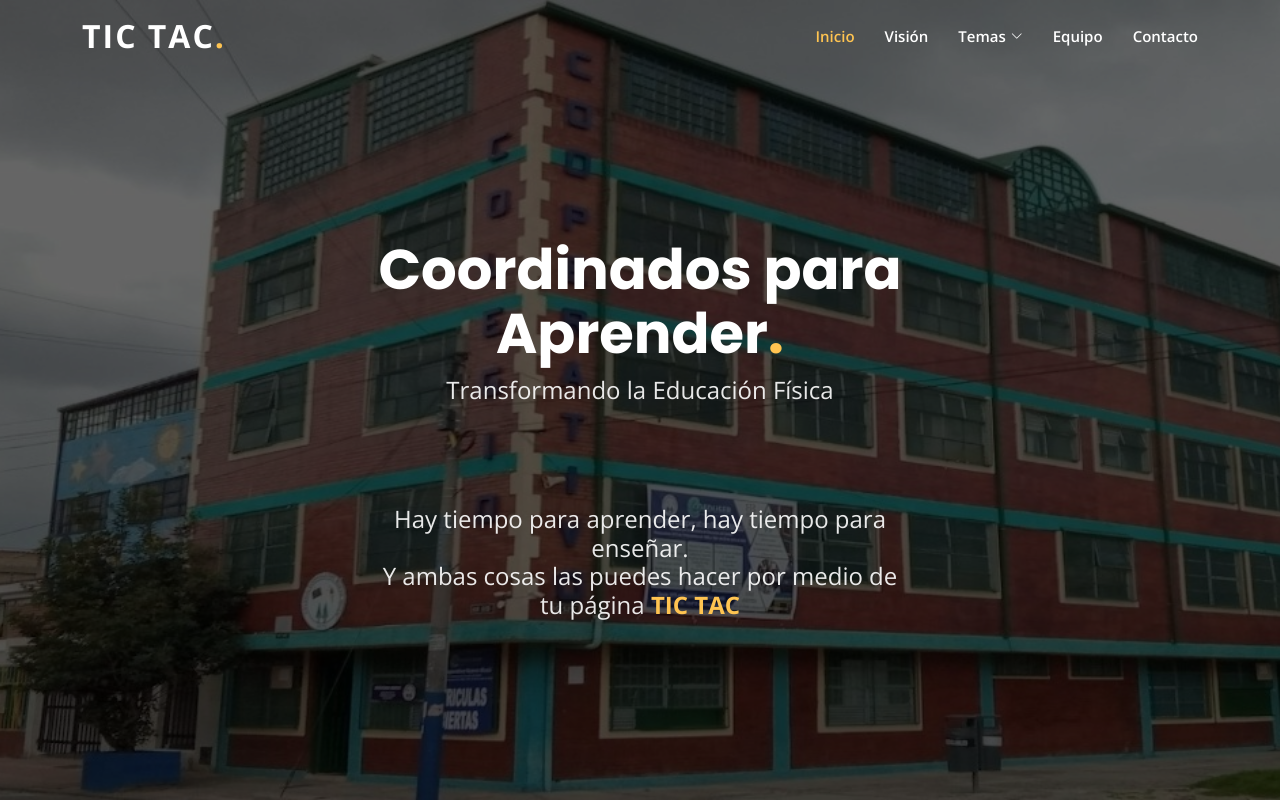
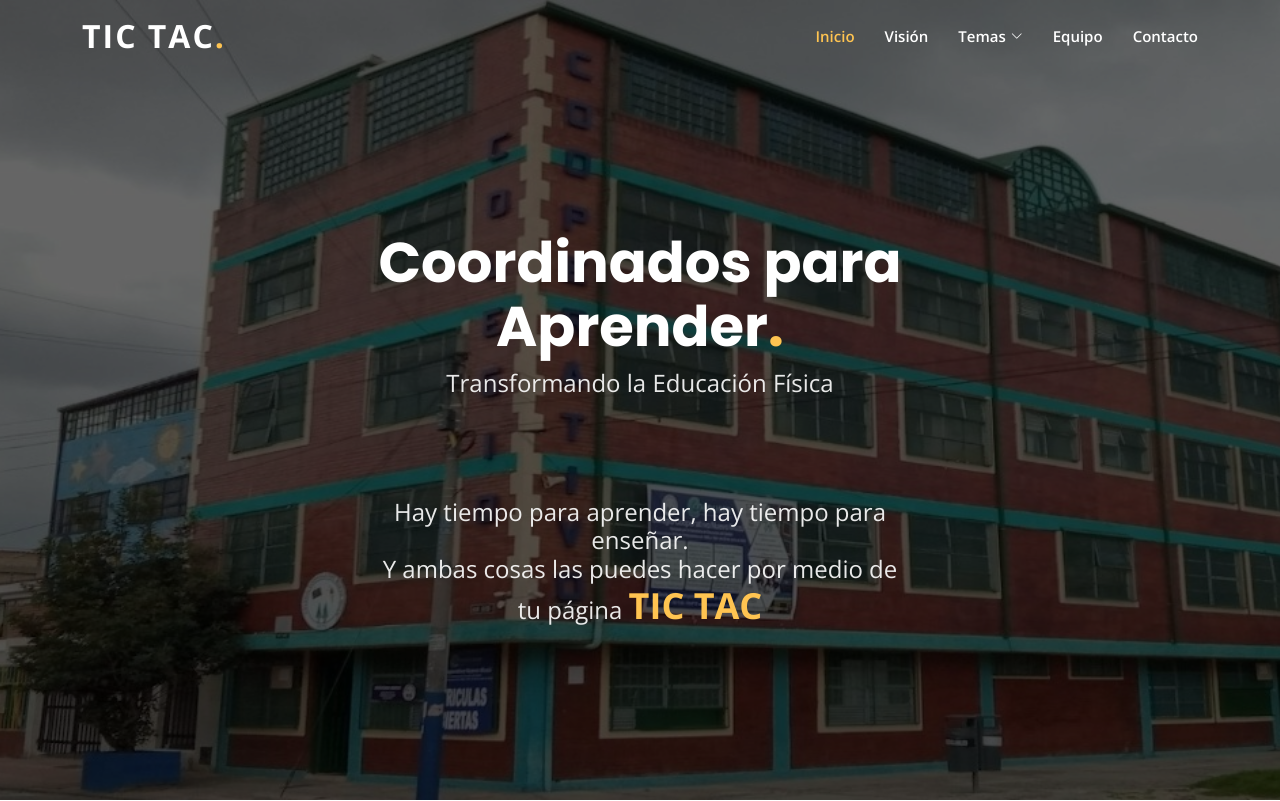
Before and after one commit to TICTAC2025/TICTAC, a plain HTML site: page index.html in a window 1280 px wide. Shown: the top 801 px of the page. Drawn offline with nearby package versions, Linux system fonts and the light colour scheme.

Commit message:
Update index.html

```diff
--- a/index.html
+++ b/index.html
@@ -88,7 +88,7 @@
           <div class="col-xl-6 col-lg-8">
             <h2>Hay tiempo para aprender, hay tiempo para enseñar.<p> Y ambas cosas las puedes hacer por medio de tu
                 página
-                <span style="color: #ffc451; font-weight: bold;">TIC TAC</span></h2>
+                <span style="color: #ffc451; font-weight: bold; font-size: 36px;">TIC TAC</span></h2>
           </div>
         </div>
       </div>
```
